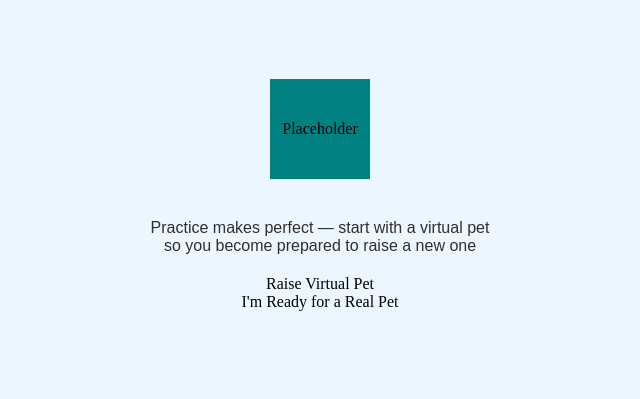
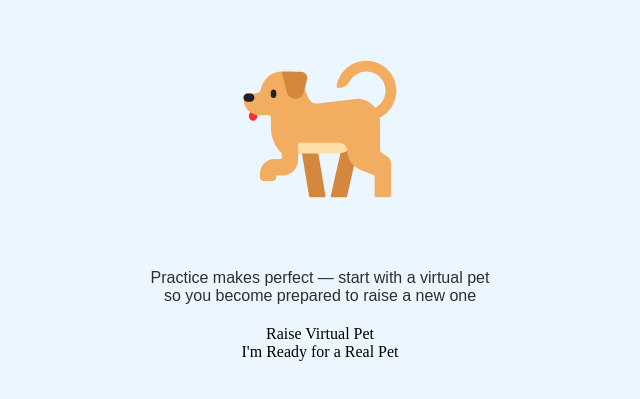
Before and after one commit to Pocket-Pals/Pocket-Pals, a Next.js app: page / in a window 1280 px wide. Shown: the part 215-614 px from the top of the page, without its empty margins (320-960 px from the left). Built offline with nearby package versions, Linux system fonts and the light colour scheme.

Commit message:
add placeholder logo

```diff
--- a/src/components/Header/Header.jsx
+++ b/src/components/Header/Header.jsx
@@ -12,9 +12,12 @@
     align-items: center;
     `
 const Placeholder = styled.div`
-    width: 100px;
-    height: 100px;
-    background-color: teal;
+    width: 200px;
+    height: 200px;
+    background-image: url('/placeholderlogo.svg');
+    background-size: cover;
+    background-position: center;
+    background-repeat: no-repeat;
     margin: 20px;
     display: flex;
     justify-content: center;
@@ -33,7 +36,7 @@
     }
     return (
         <HeaderContainer>
-            <Placeholder>Placeholder</Placeholder>
+            <Placeholder />
             <Typography
                 text="Practice makes perfect — start with a virtual pet so you become prepared to raise a new one"
                 size="16px"
```
Also changed, not shown: public/placeholderlogo.svg (added).
